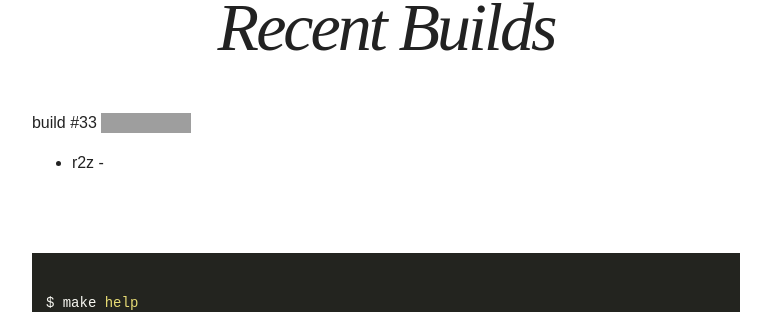
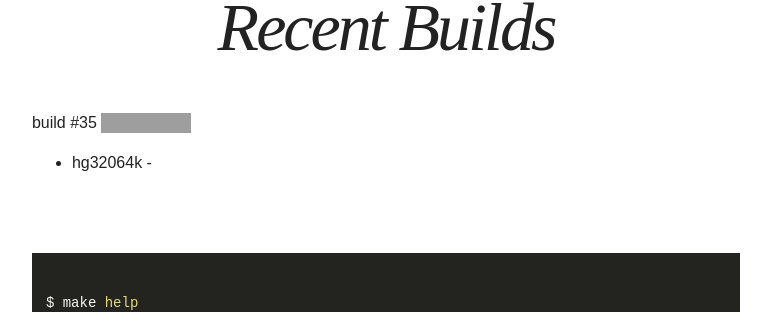
Before and after one commit to oglopss/freshtomato-mips-ci-jekyll, a Jekyll site: the page built from index.html, in a window 1280 px wide and 900 px high, scrolled down 339 px. Shown: the part 146-458 px from the top of the window, without its empty margins (254-1025 px from the left). Built offline with Jekyll 4.4.1, drawn with Linux system fonts in a browser that asks for light colours; nearby versions of some CDN libraries; grey boxes are pictures that could not be loaded.

Commit message:
Travis build 35 hg32064k pushed to gh-pages

```diff
--- a/_data/ss.yml
+++ b/_data/ss.yml
@@ -1,3 +1,3 @@
-build: 33
+build: 35
 files:
-  - 0001 r2z
+  - 0005 hg32064k
```
Also changed, not shown: 1 other file.
